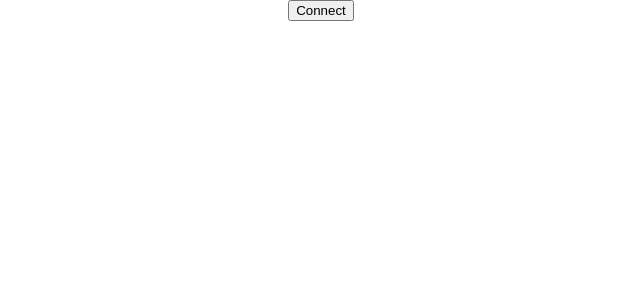
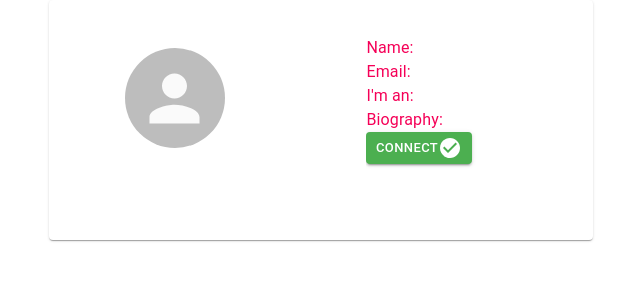
Before and after one commit to Goncalo28/app-client, a React (Create React App) app: page /profile/1 in a window 1280 px wide. Shown: the top 300 px of the page, without its empty margins (319-959 px from the left). Built offline with nearby package versions, Linux system fonts and the light colour scheme; no server answers.

Commit message:
dashboard/profile/posts styling

```diff
--- a/package.json
+++ b/package.json
@@ -4,6 +4,7 @@
   "private": true,
   "dependencies": {
     "@material-ui/core": "^4.11.1",
+    "@material-ui/icons": "^4.11.2",
     "@testing-library/jest-dom": "^5.11.4",
     "@testing-library/react": "^11.1.0",
     "@testing-library/user-event": "^12.1.10",
--- a/src/components/PendingRequests.js
+++ b/src/components/PendingRequests.js
@@ -1,8 +1,8 @@
 import React, { Component } from "react";
 import UserService from "../utils/user";
 
-function PendingRequests(props){
-    let
+function PendingRequests(props) {
+
 }
 
 export default PendingRequests
--- a/src/components/Profile.js
+++ b/src/components/Profile.js
@@ -2,6 +2,16 @@ import React, { Component } from "react";
 import UserService from "../utils/user";
 import ConnectionsService from "../utils/connections";
 import { toast } from 'react-toastify';
+import { Button, Avatar, Typography } from '@material-ui/core';
+import { green, red } from '@material-ui/core/colors';
+import './profile.css'
+import CheckCircleIcon from '@material-ui/icons/CheckCircle';
+import ClearIcon from '@material-ui/icons/Clear';
+import Card from '@material-ui/core/Card';
+import CardActionArea from '@material-ui/core/CardActionArea';
+import CardActions from '@material-ui/core/CardActions';
+import CardContent from '@material-ui/core/CardContent';
+import CardMedia from '@material-ui/core/CardMedia';
 
 class Profile extends Component {
     state = {
@@ -109,43 +119,58 @@ class Profile extends Component {
 
     render() {
         return (
-            <div
-                style={{
-                    display: "flex",
-                    justifyContent: "center",
-                    alignItems: "center",
-                    flexDirection: "column",
-                }}
-            >
-                <h2>{this.state.username}</h2>
-                <p>{this.state.firstName}</p>
-                <p>{this.state.lastName}</p>
-                <p>{this.state.email}</p>
-                <p>{this.state.typeOfUser}</p>
-                <p>{this.state.bio}</p>
-                <h4>Pending:</h4>
-                { this.state.pendingConnections.map((connection, index) => {
-
+            <div className='profile-container'>
+                <Card >
+                    <CardContent className='profile-section'>
+                        <div className='avatar-section'>
+                            <Avatar style={{ height: 100, width: 100 }} />
+                            <Typography variant='h4' color='primary' style={{ marginTop: '20%' }}>{this.state.username}</Typography>
+                        </div>
+                        <div className='info-section'>
+                            <Typography color='primary'>Name:</Typography>
+                            <Typography>{this.state.firstName} {this.state.lastName}</Typography>
+                            <Typography color='primary'>Email:</Typography>
+                            <Typography>{this.state.email}</Typography>
+                            <Typography color='primary'>I'm an:</Typography>
+                            <Typography>{this.state.typeOfUser}</Typography>
+                            <Typography color='primary'>Biography:</Typography>
+                            <Typography>{this.state.bio}</Typography>
+                        </div>
+                    </CardContent>
+                    <Card >
+                        <CardContent>
+                            <Typography variant='h6'>Pending requests:</Typography>
+                            {this.state.pendingConnections.map((connection, index) => {
                                 if (connection.from) {
                                     return (
-                            <div key={connection.id}>
-                                <p>{connection.user}</p>
+                                        <div>
+                                            <Card key={connection.id} style={{ display: 'flex', flexDirection: 'row', justifyContent: 'space-around', marginTop: '3%', alignItems: 'center', height: 50 }}>
+                                                <Typography variant='body1'>Sent to:</Typography>
+                                                <Typography variant='body1' style={{ fontSize: 15 }}>{connection.user}</Typography>
+                                                <CardMedia><Avatar /></CardMedia>
+                                            </Card>
+                                        </div>
 
-                            </div>
                                     )
                                 } else {
                                     return (
-                            <div key={connection.id}>
-                                <p>{connection.user}</p>
-                                <button onClick={() => this.handleAccept(connection.id, connection, index)}>Accept</button>
-                                <button onClick={() => this.handleDecline(connection.id, index)}>Decline</button>
+                                        <Card key={connection.id} style={{ display: 'flex', flexDirection: 'row', justifyContent: 'space-evenly', marginTop: '3%', alignItems: 'center', height: 50 }}>
+                                            <Typography variant='body1'>From:</Typography>
+                                            <CardMedia><Avatar /></CardMedia>
+                                            <Typography variant='body1' style={{ fontSize: 15 }}>{connection.user}</Typography>
+                                            <div style={{ display: 'flex', flexDirection: 'row' }}>
+                                                <Button size='small' variant='contained' style={{ backgroundColor: green[500], color: 'white', marginRight: 20 }} onClick={() => this.handleAccept(connection.id, connection, index)}><CheckCircleIcon /></Button>
+                                                <Button size='small' variant='contained' style={{ backgroundColor: red[500], color: 'white' }} onClick={() => this.handleDecline(connection.id, index)}><ClearIcon /></Button>
                                             </div>
+                                        </Card>
                                     )
                                 }
 
                             })
-
                             }
+                        </CardContent>
+                    </Card>
+                </Card>
             </div>
         );
     }
--- a/src/components/UsersProfile.js
+++ b/src/components/UsersProfile.js
@@ -3,6 +3,15 @@ import UserService from '../utils/user'
 import ConnectionsService from '../utils/connections'
 import { withRouter } from 'react-router-dom'
 import { toast } from 'react-toastify';
+import { Button, Avatar, Typography } from '@material-ui/core';
+import { green } from '@material-ui/core/colors';
+import CheckCircleIcon from '@material-ui/icons/CheckCircle';
+import Card from '@material-ui/core/Card';
+import CardActionArea from '@material-ui/core/CardActionArea';
+import CardActions from '@material-ui/core/CardActions';
+import CardContent from '@material-ui/core/CardContent';
+import CardMedia from '@material-ui/core/CardMedia';
+import './profile.css'
 
 class UsersProfile extends Component {
     state = {
@@ -45,7 +54,7 @@ class UsersProfile extends Component {
                         } else if (!user.data.connections.includes(localStorage.getItem("loggedInUser")) && connectionStatus !== "pending") {
                             connectionStatus = "notConnected"
                         }
-                        console.log(user)
+                        console.log(connectionStatus)
                         this.setState({
                             username: user.data.username,
                             email: user.data.email,
@@ -69,36 +78,50 @@ class UsersProfile extends Component {
             .then((connections) => {
                 let userConnections = connections.data.filter((connection) => {
                     return ((connection.from === id &&
-                        connection.to === loggedUser._id) ||
+                        connection.to === loggedUser) ||
                         (connection.to === id &&
-                            connection.from === loggedUser._id)
+                            connection.from === loggedUser)
                     )
                 });
                 if (!userConnections.length) {
                     connectionsService.createConnection(id)
                         .then((newConnection) => {
                             toast.success("Connection Requested")
+                            this.setState({
+                                status: 'pending'
+                            })
                             return
                         })
                 }
-
             })
     }
 
     render() {
         return (
-            <div style={{ display: 'flex', justifyContent: 'center', alignItems: 'center', flexDirection: 'column' }}>
-                <h2>{this.state.username}</h2>
-                <p>{this.state.firstName}</p>
-                <p>{this.state.lastName}</p>
-                <p>{this.state.email}</p>
-                <p>{this.state.typeOfUser}</p>
-                <p>{this.state.bio}</p>
-                {
-                    this.state.status === 'connected' ? <p>You're already connected</p> :
-                        this.state.status === 'pending' ? <p>Waiting</p> :
-                            <button onClick={() => this.handleConnection(this.state.id)}>Connect</button>
-                }
+            <div className='profile-container'>
+                <Card>
+                    <CardContent className='profile-section'>
+                        <div className='avatar-section'>
+                            <Avatar style={{ height: 100, width: 100 }} />
+                            <Typography variant='h4' color='secondary' style={{ marginTop: '20%' }}>{this.state.username}</Typography>
+                        </div>
+                        <div className='info-section'>
+                            <Typography color='secondary'>Name:</Typography>
+                            <Typography>{this.state.firstName} {this.state.lastName}</Typography>
+                            <Typography color='secondary'>Email:</Typography>
+                            <Typography>{this.state.email}</Typography>
+                            <Typography color='secondary'>I'm an:</Typography>
+                            <Typography>{this.state.typeOfUser}</Typography>
+                            <Typography color='secondary'>Biography:</Typography>
+                            <Typography>{this.state.bio}</Typography>
+                            {
+                                this.state.status === 'connected' ? <Button disabled variant='contained' style={{ backgroundColor: green[500], color: 'white', width: '52%' }}>Connected &#129309;</Button> :
+                                    this.state.status === 'pending' ? <Button disabled variant='contained' style={{ width: '50%', backgroundColor: 'lightgrey', color: 'black' }}>Pending &#8987;</Button> :
+                                        <Button size='small' variant='contained' style={{ backgroundColor: green[500], color: 'white', width: '50%' }} onClick={() => this.handleConnection(this.state.id)}>Connect <CheckCircleIcon /></Button>
+                            }
+                        </div>
+                    </CardContent>
+                </Card>
             </div>
         );
     }
--- /dev/null
+++ b/src/components/post.css
@@ -0,0 +1,31 @@
+.profile-section{
+    display: flex;
+    justify-content: center;
+    align-items: center;
+    flex-direction: row;
+    height: 25vh;
+    width: 40vw;
+    margin-left: auto;
+    margin-right: auto;
+}
+
+.info-section {
+    display: flex;
+    flex-direction: column;
+    align-items: left;
+    justify-content: flex-start;
+    height: 20vh;
+    width: 20vw;
+    word-wrap: break-word;
+    overflow-y: scroll;
+}
+
+.avatar-section {
+    display: flex;
+    flex-direction: column;
+    align-items: center;
+    justify-content: center;
+    padding-left: 20px;
+    height: 30vh;
+    width: 17vw;
+}
--- /dev/null
+++ b/src/components/profile.css
@@ -0,0 +1,38 @@
+.profile-container  {
+    display: flex;
+    justify-content: center;
+    align-items: center;
+}
+
+.profile-section{
+    display: flex;
+    justify-content: center;
+    align-items: center;
+    flex-direction: row;
+    height: 40vh;
+    width: 40vw;
+    margin-left: auto;
+    margin-right: auto;
+    /* border: 2px solid lightblue; */
+}
+
+.info-section {
+    display: flex;
+    flex-direction: column;
+    /* border: 2px solid lightblue; */
+    align-items: left;
+    justify-content: center;
+    height: 50vh;
+    width: 30vw;
+}
+
+.avatar-section {
+    display: flex;
+    flex-direction: column;
+    /* border: 2px solid lightblue; */
+    padding-right: 20%;
+    align-items: center;
+    justify-content: center;
+    height: 40vh;
+    width: 30vw;
+}
```
Also changed, not shown: src/components/Dashboard.js (+41 -13 lines), src/components/NavDrawer.js (+30 -11 lines), 2 other files (tests, documents, lock files or other folders). Lines whose indentation alone changed are shown as unchanged.
